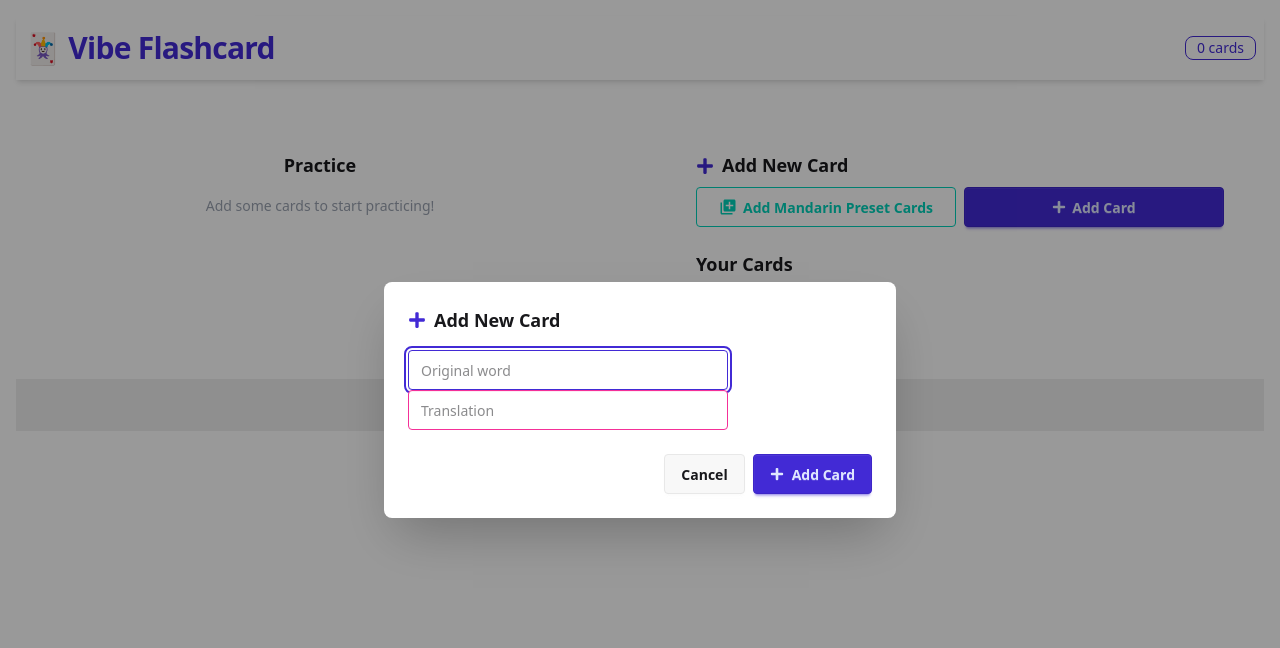
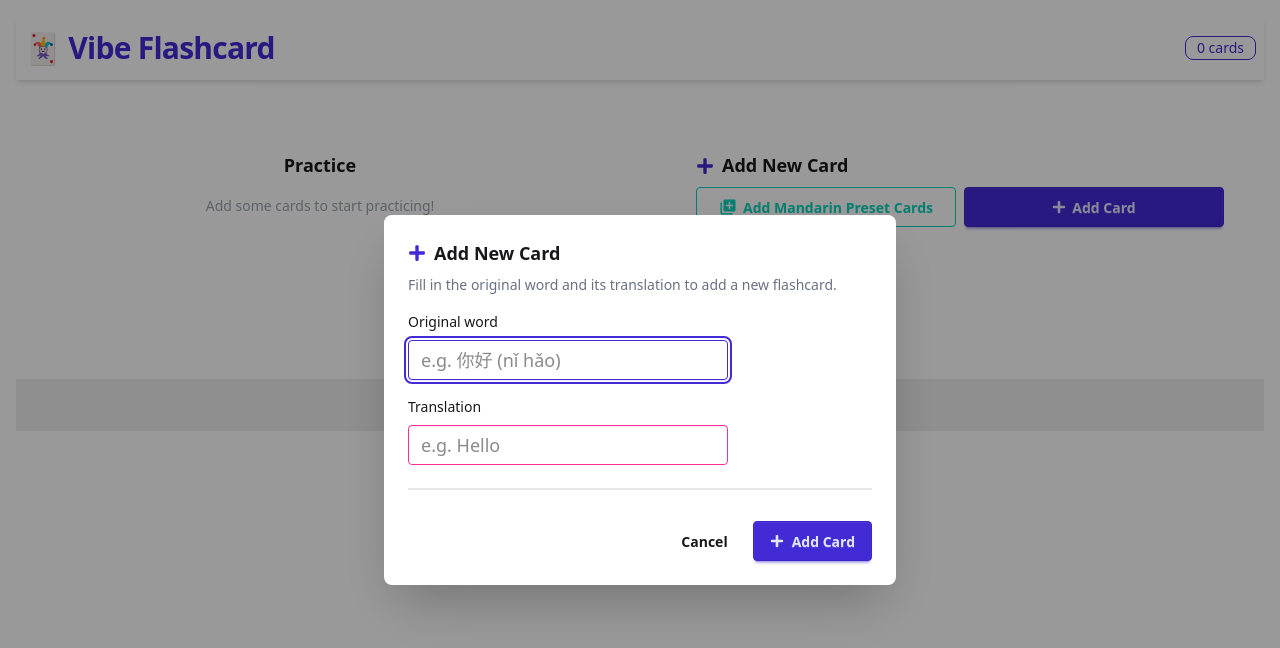
Before and after one commit to santazaaa/vibe-flashcard, a Next.js app: page / in a window 1280 px wide. Both pictures are taken after a click on the button "Add Card". Shown: the top 648 px of the page. Built offline with nearby package versions, Linux system fonts and the light colour scheme.

Commit message:
add more words + refactor

```diff
--- /dev/null
+++ b/src/app/PresetCards.tsx
@@ -0,0 +1,11 @@
+import presetCards from '../presets/mandarin-lv1.json';
+
+export interface Flashcard {
+  id: number;
+  word: string;
+  translation: string;
+}
+
+export function getPresetCards(): Flashcard[] {
+  return presetCards;
+}
--- a/src/app/page.tsx
+++ b/src/app/page.tsx
@@ -2,6 +2,7 @@
 import { useState, useEffect, useCallback } from "react";
 import { FaPlus, FaTrash, FaCheckCircle, FaTimesCircle } from "react-icons/fa";
 import { MdLibraryAdd } from "react-icons/md";
+import { getPresetCards, Flashcard as PresetFlashcard } from "./PresetCards";
 
 interface Flashcard {
   id: number;
@@ -20,28 +21,8 @@ export default function Home() {
   const [showToast, setShowToast] = useState(false);
   const [showAddModal, setShowAddModal] = useState(false);
 
-  // Preset Mandarin flashcards
-  const presetCards: Flashcard[] = [
-    { id: 10001, word: "你好 (nǐ hǎo)", translation: "Hello" },
-    { id: 10002, word: "谢谢 (xiè xie)", translation: "Thank you" },
-    { id: 10003, word: "再见 (zài jiàn)", translation: "Goodbye" },
-    { id: 10004, word: "请 (qǐng)", translation: "Please" },
-    { id: 10005, word: "对不起 (duì bu qǐ)", translation: "Sorry" },
-    { id: 10006, word: "是 (shì)", translation: "Yes/To be" },
-    { id: 10007, word: "不是 (bú shì)", translation: "No/Not to be" },
-    { id: 10008, word: "我 (wǒ)", translation: "I/Me" },
-    { id: 10009, word: "你 (nǐ)", translation: "You" },
-    { id: 10010, word: "他 (tā)", translation: "He/Him" },
-    { id: 10011, word: "她 (tā)", translation: "She/Her" },
-    { id: 10012, word: "我们 (wǒ men)", translation: "We/Us" },
-    { id: 10013, word: "他们 (tā men)", translation: "They/Them" },
-    { id: 10014, word: "好 (hǎo)", translation: "Good" },
-    { id: 10015, word: "不好 (bù hǎo)", translation: "Not good" },
-    { id: 10016, word: "中国 (Zhōng guó)", translation: "China" },
-    { id: 10017, word: "美国 (Měi guó)", translation: "USA" },
-    { id: 10018, word: "老师 (lǎo shī)", translation: "Teacher" },
-    { id: 10019, word: "学生 (xué shēng)", translation: "Student" },
-  ];
+  // Get preset Mandarin flashcards from JSON
+  const presetCards: PresetFlashcard[] = getPresetCards();
 
   // Load cards from localStorage on mount
   useEffect(() => {
@@ -238,29 +219,41 @@ export default function Home() {
             {showAddModal && (
               <dialog className="modal modal-open">
                 <div className="modal-box">
-                  <h3 className="font-bold text-lg mb-4 flex items-center gap-2"><FaPlus className="text-primary" /> Add New Card</h3>
+                  <h3 className="font-bold text-lg mb-2 flex items-center gap-2"><FaPlus className="text-primary" /> Add New Card</h3>
+                  <p className="text-sm text-gray-500 mb-4">Fill in the original word and its translation to add a new flashcard.</p>
                   <form
                     onSubmit={e => {
                       handleAddCard(e);
                       setShowAddModal(false);
                     }}
-                    className="form-control gap-4"
+                    className="form-control gap-6"
                   >
+                    <div className="flex flex-col gap-2 mb-4">
+                      <label htmlFor="word" className="label text-base-content">Original word</label>
                       <input
-                      className="input input-bordered input-primary"
-                      placeholder="Original word"
+                        id="word"
+                        className="input input-bordered input-primary text-lg"
+                        placeholder="e.g. 你好 (nǐ hǎo)"
                         value={word}
                         onChange={e => setWord(e.target.value)}
                         autoFocus
+                        required
                       />
+                    </div>
+                    <div className="flex flex-col gap-2 mb-4">
+                      <label htmlFor="translation" className="label text-base-content">Translation</label>
                       <input
-                      className="input input-bordered input-secondary"
-                      placeholder="Translation"
+                        id="translation"
+                        className="input input-bordered input-secondary text-lg"
+                        placeholder="e.g. Hello"
                         value={translation}
                         onChange={e => setTranslation(e.target.value)}
+                        required
                       />
-                    <div className="modal-action">
-                      <button type="button" className="btn" onClick={() => setShowAddModal(false)}>Cancel</button>
+                    </div>
+                    <div className="divider my-0 mb-4" />
+                    <div className="modal-action flex gap-2 justify-end">
+                      <button type="button" className="btn btn-ghost" onClick={() => setShowAddModal(false)}>Cancel</button>
                       <button className="btn btn-primary gap-2" type="submit">
                         <FaPlus /> Add Card
                       </button>
--- /dev/null
+++ b/src/presets/mandarin-lv1.json
@@ -0,0 +1,102 @@
+[
+  { "id": 10001, "word": "你好 (nǐ hǎo)", "translation": "Hello" },
+  { "id": 10002, "word": "谢谢 (xiè xie)", "translation": "Thank you" },
+  { "id": 10003, "word": "再见 (zài jiàn)", "translation": "Goodbye" },
+  { "id": 10004, "word": "请 (qǐng)", "translation": "Please" },
+  { "id": 10005, "word": "对不起 (duì bu qǐ)", "translation": "Sorry" },
+  { "id": 10006, "word": "是 (shì)", "translation": "Yes/To be" },
+  { "id": 10007, "word": "不是 (bú shì)", "translation": "No/Not to be" },
+  { "id": 10008, "word": "我 (wǒ)", "translation": "I/Me" },
+  { "id": 10009, "word": "你 (nǐ)", "translation": "You" },
+  { "id": 10010, "word": "他 (tā)", "translation": "He/Him" },
+  { "id": 10011, "word": "她 (tā)", "translation": "She/Her" },
+  { "id": 10012, "word": "我们 (wǒ men)", "translation": "We/Us" },
+  { "id": 10013, "word": "他们 (tā men)", "translation": "They/Them" },
+  { "id": 10014, "word": "好 (hǎo)", "translation": "Good" },
+  { "id": 10015, "word": "不好 (bù hǎo)", "translation": "Not good" },
+  { "id": 10016, "word": "中国 (Zhōng guó)", "translation": "China" },
+  { "id": 10017, "word": "美国 (Měi guó)", "translation": "USA" },
+  { "id": 10018, "word": "老师 (lǎo shī)", "translation": "Teacher" },
+  { "id": 10019, "word": "学生 (xué shēng)", "translation": "Student" },
+  { "id": 10020, "word": "朋友 (péng you)", "translation": "Friend" },
+  { "id": 10021, "word": "家 (jiā)", "translation": "Home/Family" },
+  { "id": 10022, "word": "名字 (míng zi)", "translation": "Name" },
+  { "id": 10023, "word": "什么 (shén me)", "translation": "What" },
+  { "id": 10024, "word": "谁 (shéi)", "translation": "Who" },
+  { "id": 10025, "word": "哪 (nǎ)", "translation": "Which" },
+  { "id": 10026, "word": "哪里 (nǎ lǐ)", "translation": "Where" },
+  { "id": 10027, "word": "怎么 (zěn me)", "translation": "How" },
+  { "id": 10028, "word": "多少 (duō shǎo)", "translation": "How many/How much" },
+  { "id": 10029, "word": "几 (jǐ)", "translation": "How many" },
+  { "id": 10030, "word": "岁 (suì)", "translation": "Year (of age)" },
+  { "id": 10031, "word": "有 (yǒu)", "translation": "Have/Has" },
+  { "id": 10032, "word": "没有 (méi yǒu)", "translation": "Don't have" },
+  { "id": 10033, "word": "会 (huì)", "translation": "Can/Be able to" },
+  { "id": 10034, "word": "能 (néng)", "translation": "Can/May" },
+  { "id": 10035, "word": "喜欢 (xǐ huan)", "translation": "Like" },
+  { "id": 10036, "word": "爱 (ài)", "translation": "Love" },
+  { "id": 10037, "word": "吃 (chī)", "translation": "Eat" },
+  { "id": 10038, "word": "喝 (hē)", "translation": "Drink" },
+  { "id": 10039, "word": "看 (kàn)", "translation": "Look/See/Watch" },
+  { "id": 10040, "word": "听 (tīng)", "translation": "Listen" },
+  { "id": 10041, "word": "说 (shuō)", "translation": "Speak/Say" },
+  { "id": 10042, "word": "读 (dú)", "translation": "Read" },
+  { "id": 10043, "word": "写 (xiě)", "translation": "Write" },
+  { "id": 10044, "word": "做 (zuò)", "translation": "Do/Make" },
+  { "id": 10045, "word": "去 (qù)", "translation": "Go" },
+  { "id": 10046, "word": "来 (lái)", "translation": "Come" },
+  { "id": 10047, "word": "买 (mǎi)", "translation": "Buy" },
+  { "id": 10048, "word": "卖 (mài)", "translation": "Sell" },
+  { "id": 10049, "word": "开 (kāi)", "translation": "Open/Drive" },
+  { "id": 10050, "word": "关 (guān)", "translation": "Close" },
+  { "id": 10051, "word": "大 (dà)", "translation": "Big" },
+  { "id": 10052, "word": "小 (xiǎo)", "translation": "Small" },
+  { "id": 10053, "word": "多 (duō)", "translation": "Many/Much" },
+  { "id": 10054, "word": "少 (shǎo)", "translation": "Few/Little" },
+  { "id": 10055, "word": "高 (gāo)", "translation": "Tall/High" },
+  { "id": 10056, "word": "矮 (ǎi)", "translation": "Short (height)" },
+  { "id": 10057, "word": "长 (cháng)", "translation": "Long" },
+  { "id": 10058, "word": "短 (duǎn)", "translation": "Short (length)" },
+  { "id": 10059, "word": "热 (rè)", "translation": "Hot" },
+  { "id": 10060, "word": "冷 (lěng)", "translation": "Cold" },
+  { "id": 10061, "word": "快 (kuài)", "translation": "Fast" },
+  { "id": 10062, "word": "慢 (màn)", "translation": "Slow" },
+  { "id": 10063, "word": "早 (zǎo)", "translation": "Early" },
+  { "id": 10064, "word": "晚 (wǎn)", "translation": "Late/Evening" },
+  { "id": 10065, "word": "现在 (xiàn zài)", "translation": "Now" },
+  { "id": 10066, "word": "今天 (jīn tiān)", "translation": "Today" },
+  { "id": 10067, "word": "明天 (míng tiān)", "translation": "Tomorrow" },
+  { "id": 10068, "word": "昨天 (zuó tiān)", "translation": "Yesterday" },
+  { "id": 10069, "word": "上午 (shàng wǔ)", "translation": "Morning" },
+  { "id": 10070, "word": "下午 (xià wǔ)", "translation": "Afternoon" },
+  { "id": 10071, "word": "晚上 (wǎn shàng)", "translation": "Evening/Night" },
+  { "id": 10072, "word": "点 (diǎn)", "translation": "O'clock" },
+  { "id": 10073, "word": "分钟 (fēn zhōng)", "translation": "Minute" },
+  { "id": 10074, "word": "秒 (miǎo)", "translation": "Second" },
+  { "id": 10075, "word": "星期 (xīng qī)", "translation": "Week" },
+  { "id": 10076, "word": "月 (yuè)", "translation": "Month/Moon" },
+  { "id": 10077, "word": "年 (nián)", "translation": "Year" },
+  { "id": 10078, "word": "日 (rì)", "translation": "Day/Sun" },
+  { "id": 10079, "word": "水 (shuǐ)", "translation": "Water" },
+  { "id": 10080, "word": "火 (huǒ)", "translation": "Fire" },
+  { "id": 10081, "word": "木 (mù)", "translation": "Wood" },
+  { "id": 10082, "word": "金 (jīn)", "translation": "Gold/Metal" },
+  { "id": 10083, "word": "土 (tǔ)", "translation": "Earth/Soil" },
+  { "id": 10084, "word": "山 (shān)", "translation": "Mountain" },
+  { "id": 10085, "word": "河 (hé)", "translation": "River" },
+  { "id": 10086, "word": "海 (hǎi)", "translation": "Sea" },
+  { "id": 10087, "word": "天 (tiān)", "translation": "Sky/Day" },
+  { "id": 10088, "word": "地 (dì)", "translation": "Earth/Ground" },
+  { "id": 10089, "word": "风 (fēng)", "translation": "Wind" },
+  { "id": 10090, "word": "雨 (yǔ)", "translation": "Rain" },
+  { "id": 10091, "word": "雪 (xuě)", "translation": "Snow" },
+  { "id": 10092, "word": "车 (chē)", "translation": "Car/Vehicle" },
+  { "id": 10093, "word": "路 (lù)", "translation": "Road" },
+  { "id": 10094, "word": "书 (shū)", "translation": "Book" },
+  { "id": 10095, "word": "笔 (bǐ)", "translation": "Pen" },
+  { "id": 10096, "word": "桌子 (zhuō zi)", "translation": "Table" },
+  { "id": 10097, "word": "椅子 (yǐ zi)", "translation": "Chair" },
+  { "id": 10098, "word": "手机 (shǒu jī)", "translation": "Mobile phone" },
+  { "id": 10099, "word": "电脑 (diàn nǎo)", "translation": "Computer" },
+  { "id": 10100, "word": "钱 (qián)", "translation": "Money" }
+]
```
Lines whose indentation alone changed are shown as unchanged.
